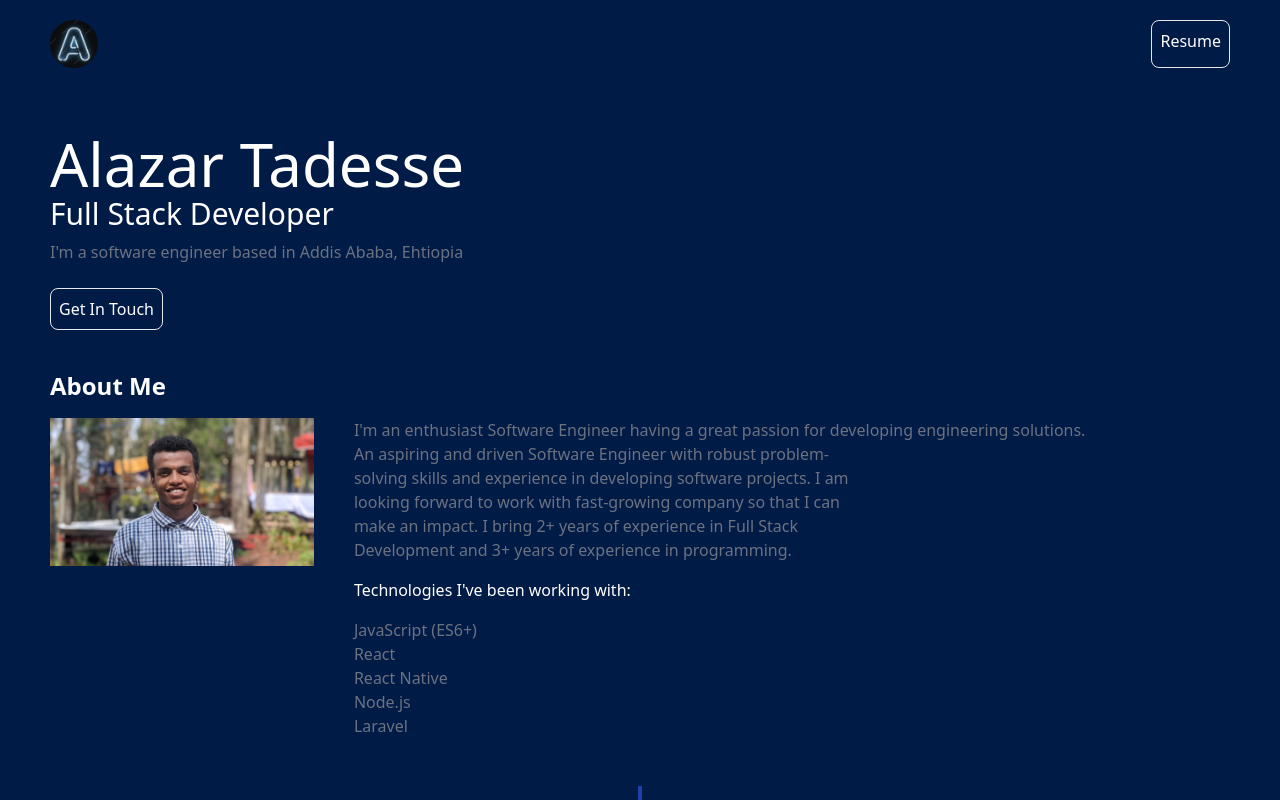
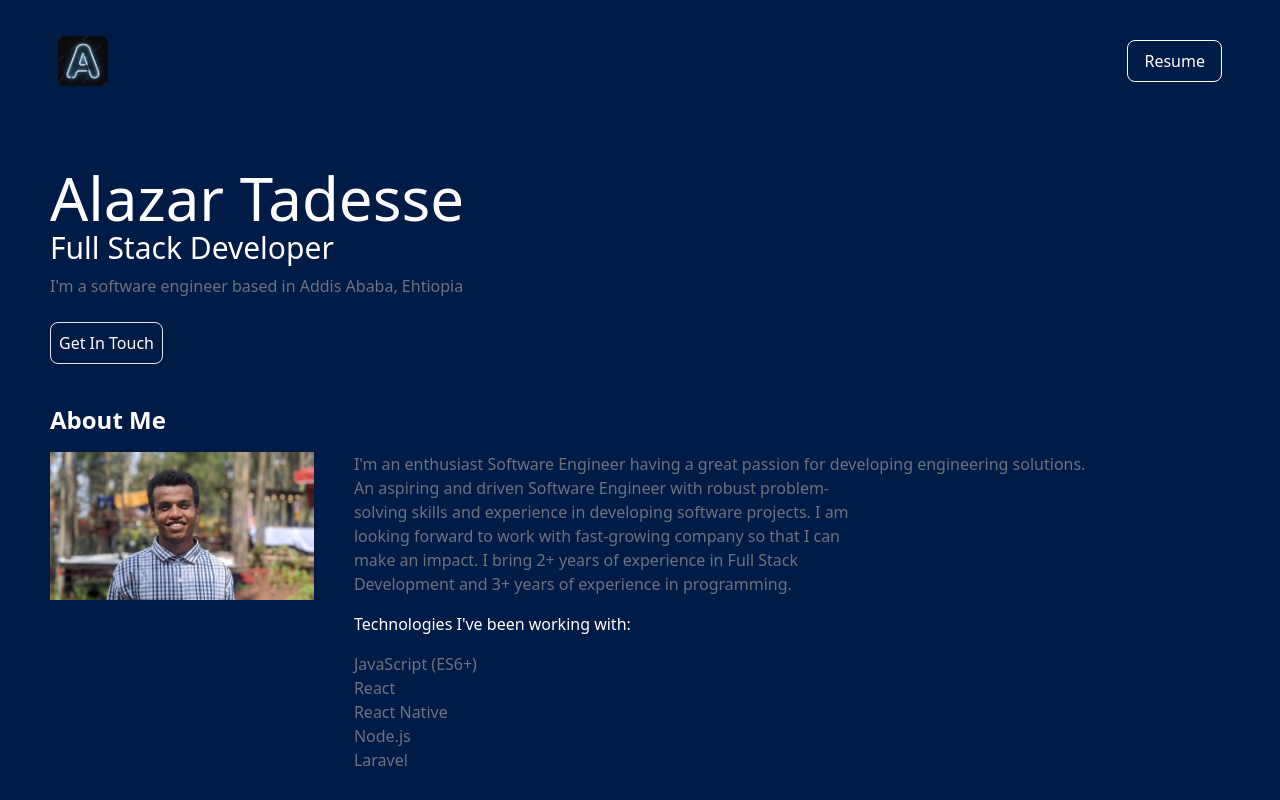
Before and after one commit to Alazar-dev/portfolio, a Next.js app: page /home in a window 1280 px wide. Shown: the top 800 px of the page. Built offline with nearby package versions, Linux system fonts and the light colour scheme.

Commit message:
update header

```diff
--- a/components/Header.js
+++ b/components/Header.js
@@ -1,11 +1,20 @@
+import Image from "next/image";
+
 export default function Header() {
     return (
-    <div className="flex justify-between">
-      <img className="App-logo" src="/logo.jpeg" alt="" />
+        <div className="flex justify-between items-center py-4 px-2">
+            <Image
+                src="/logo.jpeg"
+                alt="Logo"
+                width={50}
+                height={50}
+                className="rounded-md"
+            />
+
             <a
-        className="text-white border rounded-lg p-2"
+                className="text-white border border-white rounded-lg px-4 py-2 hover:bg-white hover:text-black transition"
                 href="/Alazar%20Tadesse.pdf"
-        download="Alazar Tadesse"
+                download
             >
                 Resume
             </a>
```
Lines whose indentation alone changed are shown as unchanged.
